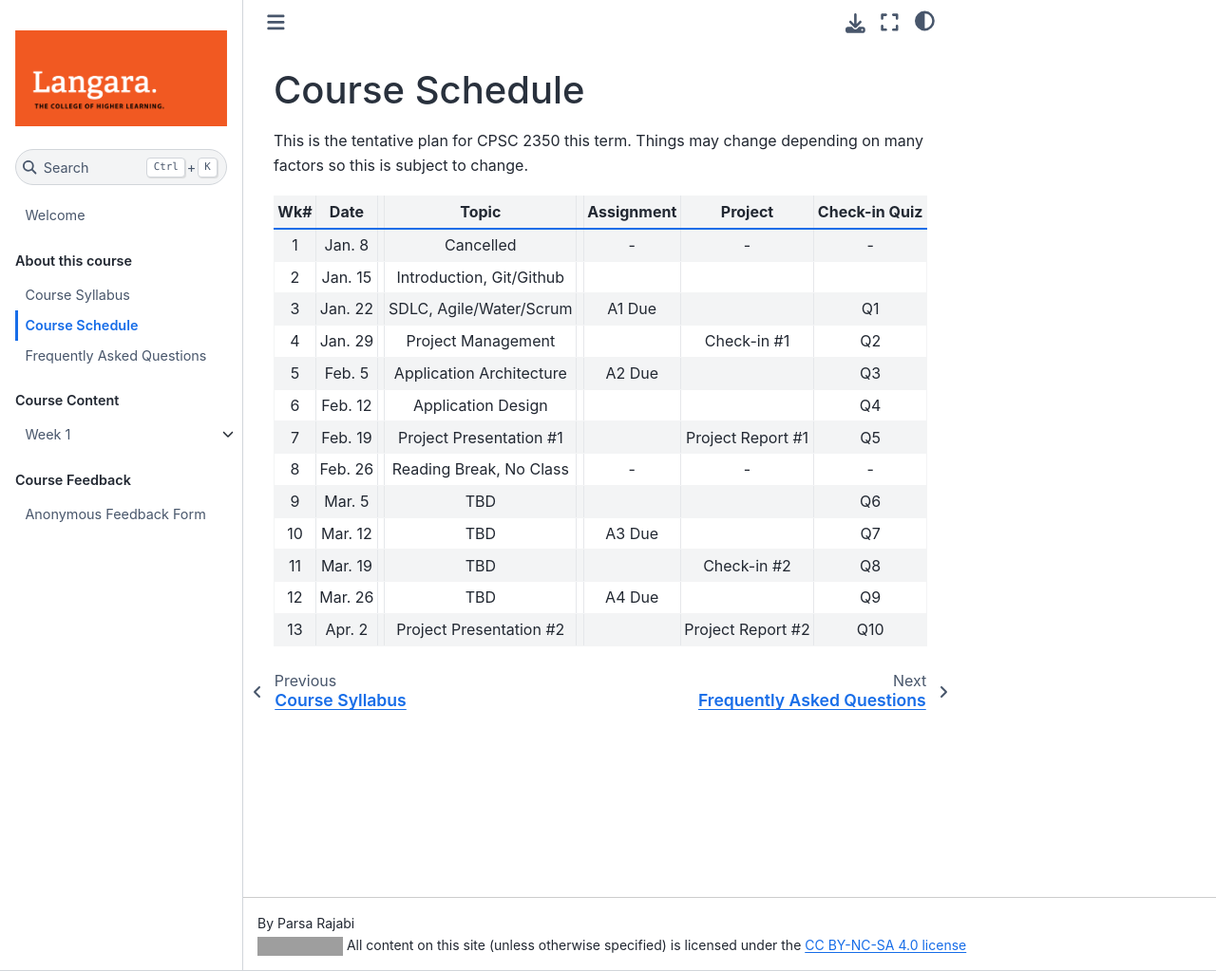
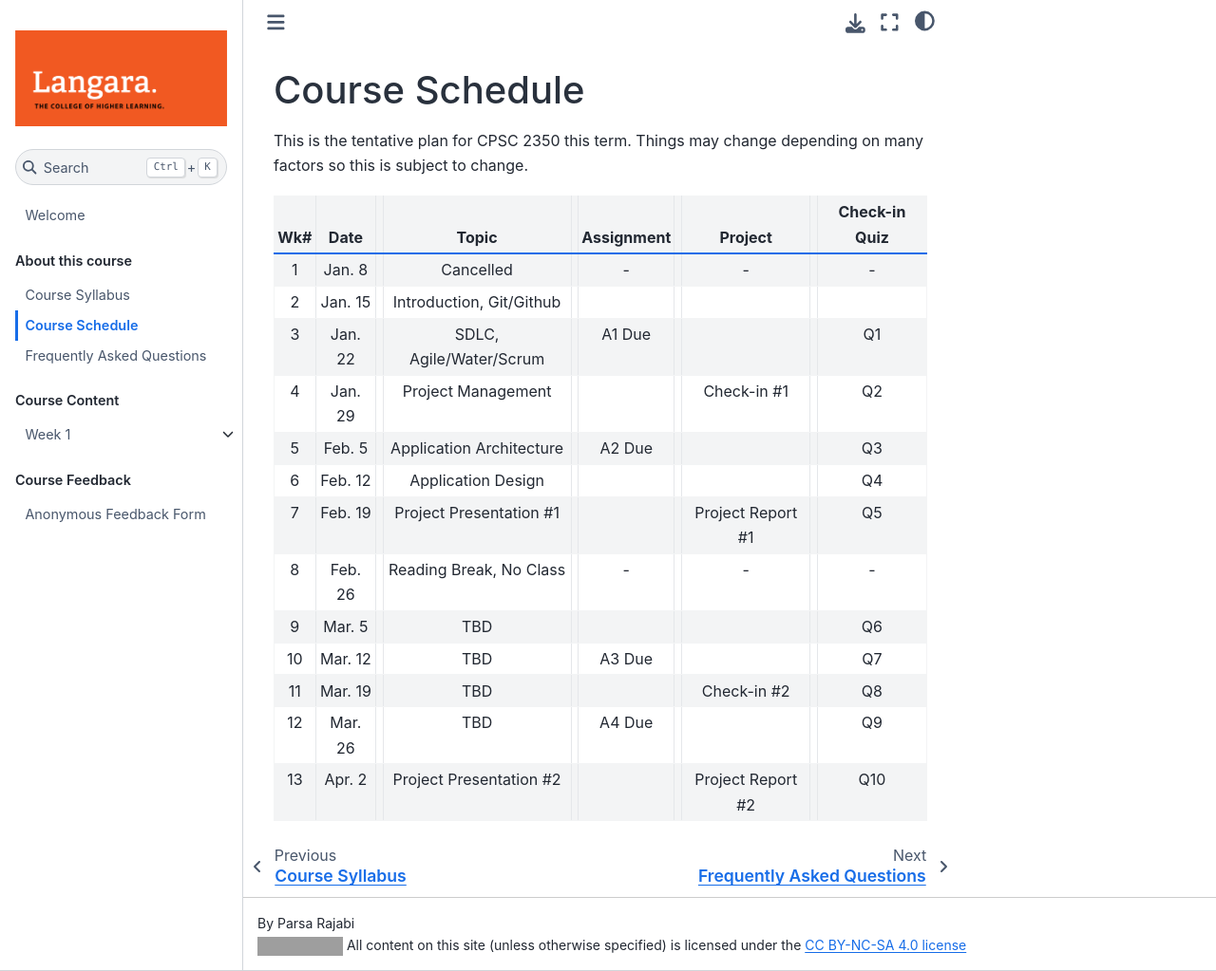
Before and after one commit to Parsa-Rajabi/cpsc-2350-spring-2022, a Jupyter Book: the page built from about/course_schedule.md, in a window 1280 px wide and 1023 px high. Shown: the whole window at 95% size. Built offline with Jupyter Book 1.0.4 settings and Sphinx 7.4.7 and the Sphinx Book theme 1.1.4, drawn with Linux system fonts in a browser that asks for light colours; pages that are not in the unit, such as notebooks, are missing from menus; grey boxes are pictures that could not be loaded.

```diff
--- a/about/syllabus_bits/schedule.md
+++ b/about/syllabus_bits/schedule.md
@@ -1,18 +1,18 @@
 This is the tentative plan for {{ COURSE_CODE }} this term.
 Things may change depending on many factors so this is subject to change.
 
-| Wk# | Date     | |Topic                                          | | Assignment | Project                 | Check-in Quiz |
-|:---:|:--------:|:-:|:-------------------------------------------:|:-:| :----------:|:-----------------------:|:-------------:|
-| 1   | Jan. 8   | | Cancelled                                     | |  -         | -                       | -             |
-| 2   | Jan. 15  | | Introduction, Git/Github                      | |            |                         |               |
-| 3   | Jan. 22  | | SDLC, Agile/Water/Scrum                       | | A1 Due     |                         | Q1            |
-| 4   | Jan. 29  | | Project Management                            | |            | Check-in #1             | Q2            |
-| 5   | Feb. 5   | | Application Architecture                      | | A2 Due     |                         | Q3            |
-| 6   | Feb. 12  | | Application Design                            | |            |                         | Q4            |
-| 7   | Feb. 19  | | Project Presentation #1                       | |            | Project Report #1       | Q5            |
-| 8   | Feb. 26  | | Reading Break, No Class                       | | -          | -                       | -             |
-| 9   | Mar. 5   | | TBD                                           | |            |                         | Q6            |
-| 10  | Mar. 12  | | TBD                                           | | A3 Due     |                         | Q7            |
-| 11  | Mar. 19  | | TBD                                           | |            | Check-in #2             | Q8            |
-| 12  | Mar. 26  | | TBD                                           | | A4 Due     |                         | Q9            |
-| 13  | Apr. 2   | | Project Presentation #2                       | |            | Project Report #2       | Q10           |
+| Wk# | Date     |   |    Topic                                    |   | Assignment  |   | Project                 | | Check-in Quiz |
+|:---:|:--------:|:-:|:-------------------------------------------:|:-:| :----------:|:-:|:-----------------------:|:-:|:-------------:|
+| 1   | Jan. 8   | | Cancelled                                     | |  -         | | -                       | | -             |
+| 2   | Jan. 15  | | Introduction, Git/Github                      | |            | |                         | |               |
+| 3   | Jan. 22  | | SDLC, Agile/Water/Scrum                       | | A1 Due     | |                         | | Q1            |
+| 4   | Jan. 29  | | Project Management                            | |            | | Check-in #1             | | Q2            |
+| 5   | Feb. 5   | | Application Architecture                      | | A2 Due     | |                         | | Q3            |
+| 6   | Feb. 12  | | Application Design                            | |            | |                         | | Q4            |
+| 7   | Feb. 19  | | Project Presentation #1                       | |            | | Project Report #1       | | Q5            |
+| 8   | Feb. 26  | | Reading Break, No Class                       | | -          | | -                       | | -             |
+| 9   | Mar. 5   | | TBD                                           | |            | |                         | | Q6            |
+| 10  | Mar. 12  | | TBD                                           | | A3 Due     | |                         | | Q7            |
+| 11  | Mar. 19  | | TBD                                           | |            | | Check-in #2             | | Q8            |
+| 12  | Mar. 26  | | TBD                                           | | A4 Due     | |                         | | Q9            |
+| 13  | Apr. 2   | | Project Presentation #2                       | |            | | Project Report #2       | | Q10           |
```
